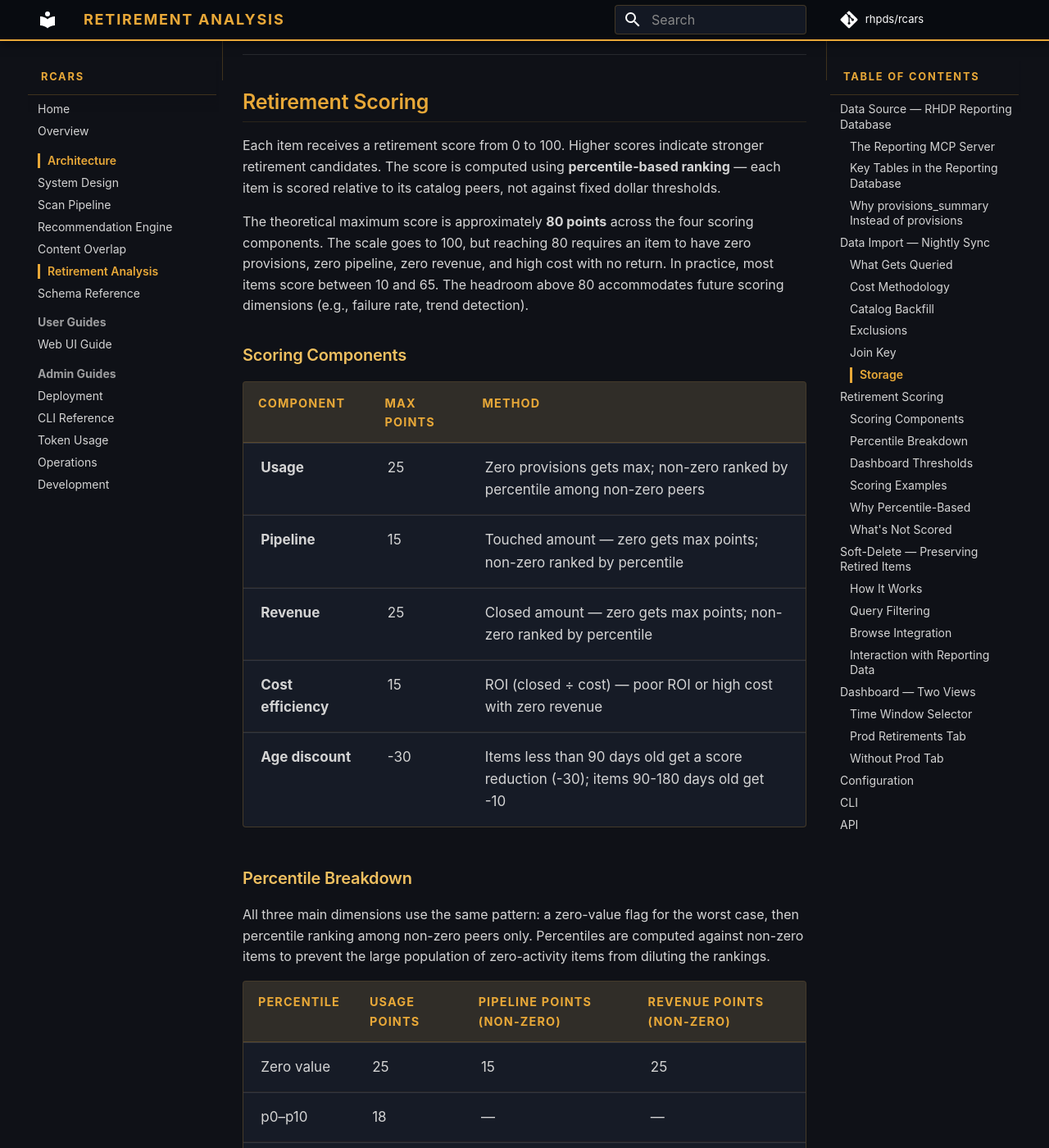
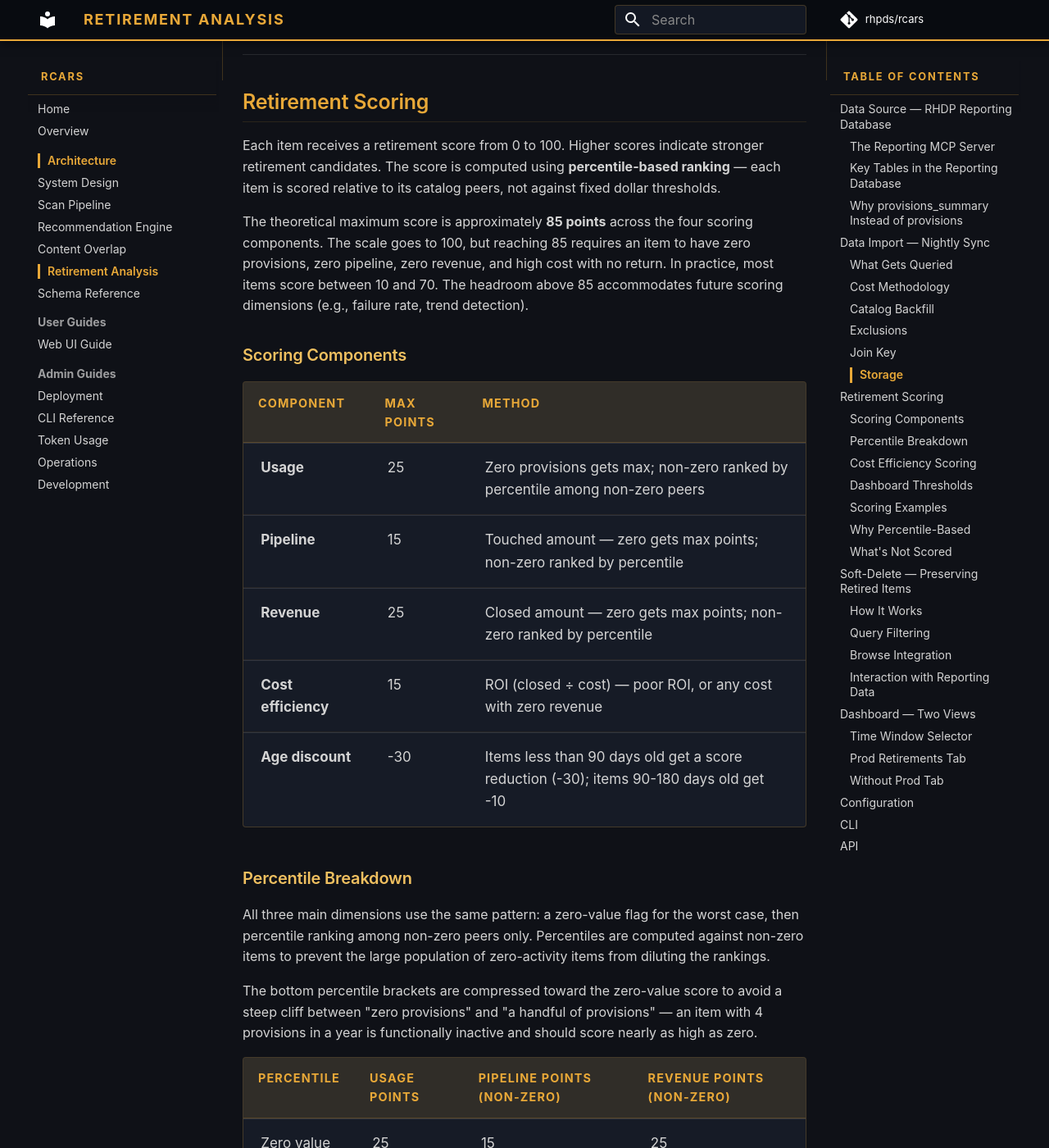
Before and after one commit to rhpds/rcars, an MkDocs documentation site: the page built from docs/architecture/retirement-analysis.md, in a window 1280 px wide and 1400 px high, scrolled down 4142 px. Shown: the whole window at 82% size. Built offline with MkDocs 1.6.1 and Material for MkDocs 9.7.7, drawn with Linux system fonts in a browser that asks for light colours; comment, search, counter and statistics services are not loaded; some of the changed text lies outside the part shown.

Commit message:
reporting: Tighten retirement scoring for low-activity items
Two gaps made low-activity items score too low:

1. Provisions zero→nonzero cliff: going from 0 to 4 provisions dropped
   11 points (25→14). Items with a handful of provisions in a year are
   functionally inactive. Raised bottom brackets: p0-10 now 22 (was 18),
   p10-25 now 18 (was 14), p25-50 now 10 (was 8).

2. Cost efficiency $5K floor: items costing <$5K with zero revenue got
   0 cost points. Any cost with zero return is waste. Added tier:
   cost > $0, closed = $0 → 10 points.

Max achievable score rises from ~80 to ~85. Contract-First IDP example:
was 54 (Review), now 68 (High Retirement). Also fixed CLI reporting-db
status thresholds to match frontend (55/35, was 75/50).

Co-Authored-By: Claude Opus 4.6 (1M context) <noreply@anthropic.com>

```diff
--- a/docs/architecture/retirement-analysis.md
+++ b/docs/architecture/retirement-analysis.md
@@ -104,7 +104,7 @@ Merged data is stored in the `reporting_metrics` table (one row per catalog base
 
 Each item receives a retirement score from 0 to 100. Higher scores indicate stronger retirement candidates. The score is computed using **percentile-based ranking** — each item is scored relative to its catalog peers, not against fixed dollar thresholds.
 
-The theoretical maximum score is approximately **80 points** across the four scoring components. The scale goes to 100, but reaching 80 requires an item to have zero provisions, zero pipeline, zero revenue, and high cost with no return. In practice, most items score between 10 and 65. The headroom above 80 accommodates future scoring dimensions (e.g., failure rate, trend detection).
+The theoretical maximum score is approximately **85 points** across the four scoring components. The scale goes to 100, but reaching 85 requires an item to have zero provisions, zero pipeline, zero revenue, and high cost with no return. In practice, most items score between 10 and 70. The headroom above 85 accommodates future scoring dimensions (e.g., failure rate, trend detection).
 
 ### Scoring Components
 
@@ -113,21 +113,35 @@ The theoretical maximum score is approximately **80 points** across the four sco
 | **Usage** | 25 | Zero provisions gets max; non-zero ranked by percentile among non-zero peers |
 | **Pipeline** | 15 | Touched amount — zero gets max points; non-zero ranked by percentile |
 | **Revenue** | 25 | Closed amount — zero gets max points; non-zero ranked by percentile |
-| **Cost efficiency** | 15 | ROI (closed ÷ cost) — poor ROI or high cost with zero revenue |
+| **Cost efficiency** | 15 | ROI (closed ÷ cost) — poor ROI, or any cost with zero revenue |
 | **Age discount** | -30 | Items less than 90 days old get a score reduction (-30); items 90-180 days old get -10 |
 
 ### Percentile Breakdown
 
 All three main dimensions use the same pattern: a zero-value flag for the worst case, then percentile ranking among non-zero peers only. Percentiles are computed against non-zero items to prevent the large population of zero-activity items from diluting the rankings.
 
+The bottom percentile brackets are compressed toward the zero-value score to avoid a steep cliff between "zero provisions" and "a handful of provisions" — an item with 4 provisions in a year is functionally inactive and should score nearly as high as zero.
+
 | Percentile | Usage points | Pipeline points (non-zero) | Revenue points (non-zero) |
 |---|---|---|---|
 | Zero value | 25 | 15 | 25 |
-| p0–p10 | 18 | — | — |
-| p10–p25 | 14 | — | — |
-| Below p50 | 8 | 10 | 15 |
+| p0–p10 | 22 | — | — |
+| p10–p25 | 18 | — | — |
+| p25–p50 | 10 | 10 | 15 |
 | p50–p75 | 3 | 4 | 5 |
 | p75+ | 0 | 0 | 0 |
+
+### Cost Efficiency Scoring
+
+Cost efficiency uses ROI when both cost and revenue are non-zero, and a penalty for any cost with zero revenue:
+
+| Condition | Points |
+|---|---|
+| Cost > $0, revenue > $0, ROI < 10x | 15 |
+| Cost > $0, revenue > $0, ROI 10–50x | 5 |
+| Revenue = $0, cost > $5,000 | 15 |
+| Revenue = $0, cost > $0 | 10 |
+| Revenue = $0, cost = $0 | 0 |
 
 ### Dashboard Thresholds
 
```
Also changed, not shown: other parts of docs/architecture/retirement-analysis.md (+5 -5 lines), CLAUDE.md (+1 -1 lines), 3 other files.
